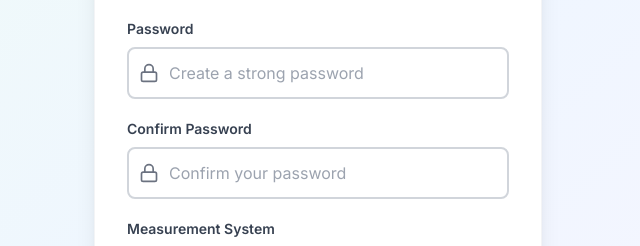
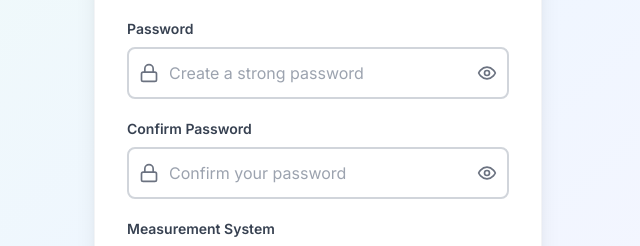
Before and after one commit to Zalotleh/wellness_hub, a Next.js app: page /signup in a window 1280 px wide. Shown: the part 410-656 px from the top of the page, without its empty margins (322-962 px from the left). Built offline with nearby package versions, Linux system fonts and the light colour scheme.

Commit message:
ux: add password eye toggle and live conditions checklist to signup

```diff
--- a/app/(auth)/signup/page.tsx
+++ b/app/(auth)/signup/page.tsx
@@ -3,7 +3,7 @@
 import { useState, useEffect } from 'react';
 import { useRouter } from 'next/navigation';
 import Link from 'next/link';
-import { Heart, Mail, Lock, User, Loader2, AlertCircle, CheckCircle2, Ruler, Globe } from 'lucide-react';
+import { Heart, Mail, Lock, User, Loader2, AlertCircle, CheckCircle2, Ruler, Globe, Eye, EyeOff, X } from 'lucide-react';
 import { detectUserTimezone } from '@/lib/utils/timezone';
 
 export default function SignupPage() {
@@ -21,6 +21,8 @@ export default function SignupPage() {
   const [isLoading, setIsLoading] = useState(false);
   const [errors, setErrors] = useState<Record<string, string>>({});
   const [passwordStrength, setPasswordStrength] = useState(0);
+  const [showPassword, setShowPassword] = useState(false);
+  const [showConfirmPassword, setShowConfirmPassword] = useState(false);
 
   // Auto-detect user's timezone on mount
   useEffect(() => {
@@ -259,31 +261,58 @@ export default function SignupPage() {
                 <input
                   id="password"
                   name="password"
-                  type="password"
+                  type={showPassword ? 'text' : 'password'}
                   required
                   value={formData.password}
                   onChange={handleChange}
-                  className={`block w-full pl-10 pr-3 py-3 border-2 rounded-lg focus:ring-2 focus:ring-green-500 focus:border-transparent transition-colors bg-white dark:bg-gray-700 dark:text-white ${
+                  className={`block w-full pl-10 pr-10 py-3 border-2 rounded-lg focus:ring-2 focus:ring-green-500 focus:border-transparent transition-colors bg-white dark:bg-gray-700 dark:text-white ${
                     errors.password ? 'border-red-500' : 'border-gray-300 dark:border-gray-600'
                   }`}
                   placeholder="Create a strong password"
                 />
+                <button
+                  type="button"
+                  onClick={() => setShowPassword(!showPassword)}
+                  className="absolute inset-y-0 right-0 pr-3 flex items-center text-gray-500 dark:text-gray-400 hover:text-gray-700 dark:hover:text-gray-200"
+                >
+                  {showPassword ? <EyeOff className="h-5 w-5" /> : <Eye className="h-5 w-5" />}
+                </button>
               </div>
+
+              {/* Password conditions */}
+              {formData.password && (
+                <div className="mt-2 space-y-1">
+                  {[
+                    { label: 'At least 8 characters', met: formData.password.length >= 8 },
+                    { label: 'One uppercase letter (A-Z)', met: /[A-Z]/.test(formData.password) },
+                    { label: 'One lowercase letter (a-z)', met: /[a-z]/.test(formData.password) },
+                    { label: 'One number (0-9)', met: /[0-9]/.test(formData.password) },
+                    { label: 'One special character (!@#$...)', met: /[^a-zA-Z0-9]/.test(formData.password) },
+                  ].map(({ label, met }) => (
+                    <div key={label} className="flex items-center gap-1.5">
+                      {met
+                        ? <CheckCircle2 className="h-3.5 w-3.5 text-green-500 flex-shrink-0" />
+                        : <X className="h-3.5 w-3.5 text-gray-400 flex-shrink-0" />}
+                      <span className={`text-xs ${ met ? 'text-green-600 dark:text-green-400' : 'text-gray-500 dark:text-gray-400' }`}>{label}</span>
+                    </div>
+                  ))}
+                </div>
+              )}
+
+              {/* Strength bar */}
               {formData.password && (
                 <div className="mt-2">
                   <div className="flex items-center justify-between mb-1">
-                    <span className="text-xs text-gray-600 dark:text-gray-300">Password strength:</span>
+                    <span className="text-xs text-gray-600 dark:text-gray-300">Strength:</span>
                     <span className={`text-xs font-medium ${
                       passwordStrength <= 2 ? 'text-red-600 dark:text-red-400' :
                       passwordStrength <= 3 ? 'text-yellow-600 dark:text-yellow-400' :
                       'text-green-600 dark:text-green-400'
-                    }`}>
-                      {getPasswordStrengthText()}
-                    </span>
+                    }`}>{getPasswordStrengthText()}</span>
                   </div>
-                  <div className="w-full bg-gray-200 dark:bg-gray-600 rounded-full h-2">
+                  <div className="w-full bg-gray-200 dark:bg-gray-600 rounded-full h-1.5">
                     <div
-                      className={`h-2 rounded-full transition-all ${getPasswordStrengthColor()}`}
+                      className={`h-1.5 rounded-full transition-all ${getPasswordStrengthColor()}`}
                       style={{ width: `${(passwordStrength / 5) * 100}%` }}
                     />
                   </div>
@@ -309,20 +338,24 @@ export default function SignupPage() {
                 <input
                   id="confirmPassword"
                   name="confirmPassword"
-                  type="password"
+                  type={showConfirmPassword ? 'text' : 'password'}
                   required
                   value={formData.confirmPassword}
                   onChange={handleChange}
-                  className={`block w-full pl-10 pr-3 py-3 border-2 rounded-lg focus:ring-2 focus:ring-green-500 focus:border-transparent transition-colors bg-white dark:bg-gray-700 dark:text-white ${
+                  className={`block w-full pl-10 pr-10 py-3 border-2 rounded-lg focus:ring-2 focus:ring-green-500 focus:border-transparent transition-colors bg-white dark:bg-gray-700 dark:text-white ${
                     errors.confirmPassword ? 'border-red-500' : 'border-gray-300 dark:border-gray-600'
                   }`}
                   placeholder="Confirm your password"
                 />
-                {formData.confirmPassword && formData.password === formData.confirmPassword && (
-                  <div className="absolute inset-y-0 right-0 pr-3 flex items-center">
-                    <CheckCircle2 className="h-5 w-5 text-green-500 dark:text-green-400" />
-                  </div>
-                )}
+                <button
+                  type="button"
+                  onClick={() => setShowConfirmPassword(!showConfirmPassword)}
+                  className="absolute inset-y-0 right-0 pr-3 flex items-center text-gray-500 dark:text-gray-400 hover:text-gray-700 dark:hover:text-gray-200"
+                >
+                  {formData.confirmPassword && formData.password === formData.confirmPassword
+                    ? <CheckCircle2 className="h-5 w-5 text-green-500 dark:text-green-400" />
+                    : showConfirmPassword ? <EyeOff className="h-5 w-5" /> : <Eye className="h-5 w-5" />}
+                </button>
               </div>
               {errors.confirmPassword && (
                 <p className="mt-1 text-sm text-red-600 dark:text-red-400">{errors.confirmPassword}</p>
```
